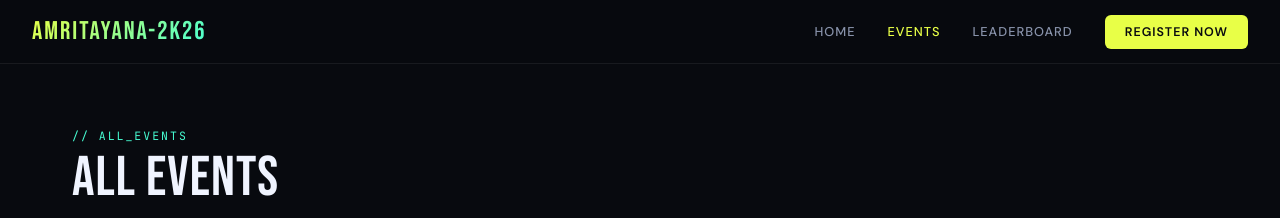
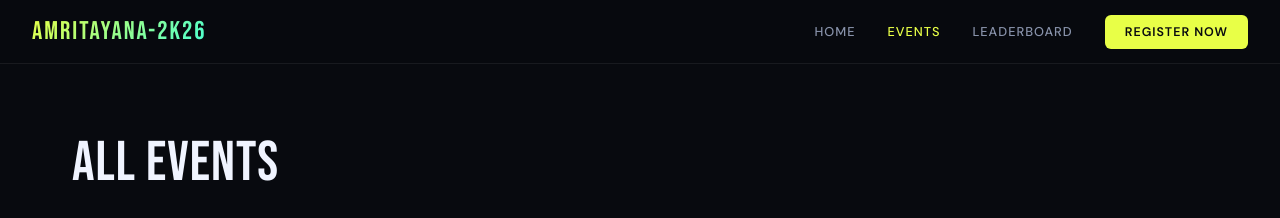
Before and after one commit to madany044/amritayana-2k26, a React (Vite) app: page /events in a window 1280 px wide. Shown: the top 218 px of the page. Built offline with nearby package versions, Linux system fonts and the light colour scheme; no server answers; the database is empty.

Commit message:
events added

```diff
--- a/src/pages/Events.jsx
+++ b/src/pages/Events.jsx
@@ -31,7 +31,7 @@ export default function Events() {
     <div className={styles.page}>
       <div className={styles.inner}>
         <div style={{ marginBottom: '2rem' }}>
-          <div className="section-tag">// all_events</div>
+          <div className="section-tag"> </div>
           <div className="section-title">ALL EVENTS</div>
         </div>
 
```
